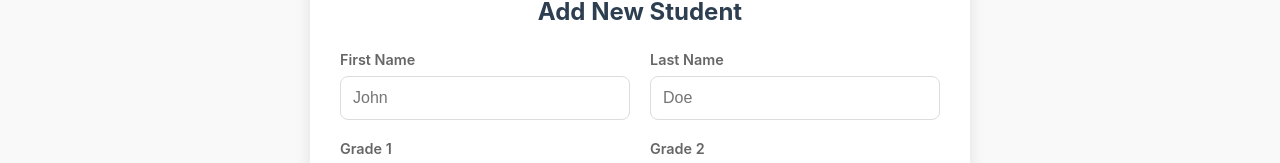
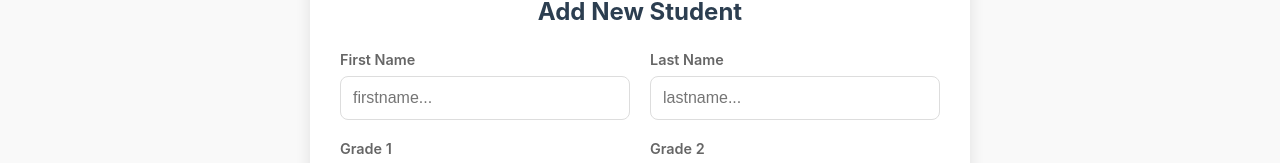
Before and after one commit to vaxen404/edutrack-pro, a Vue app: page /add-student in a window 1280 px wide. Shown: the part 169-332 px from the top of the page. Built offline with nearby package versions, Linux system fonts and the light colour scheme; the HTML template or start-up script is replaced by a standard one.

Commit message:
Update placeholders for first and last name inputs

```diff
--- a/src/views/AddStudent.vue
+++ b/src/views/AddStudent.vue
@@ -42,11 +42,11 @@ const submitForm = () => {
         <div class="form-grid">
             <div class="form-group">
                 <label>First Name</label>
-                <input type="text" v-model="form.firstname" placeholder="John">
+                <input type="text" v-model="form.firstname" placeholder="firstname...">
             </div>
             <div class="form-group">
                 <label>Last Name</label>
-                <input type="text" v-model="form.lastname" placeholder="Doe">
+                <input type="text" v-model="form.lastname" placeholder="lastname...">
             </div>
 
             <div class="form-group">
```
